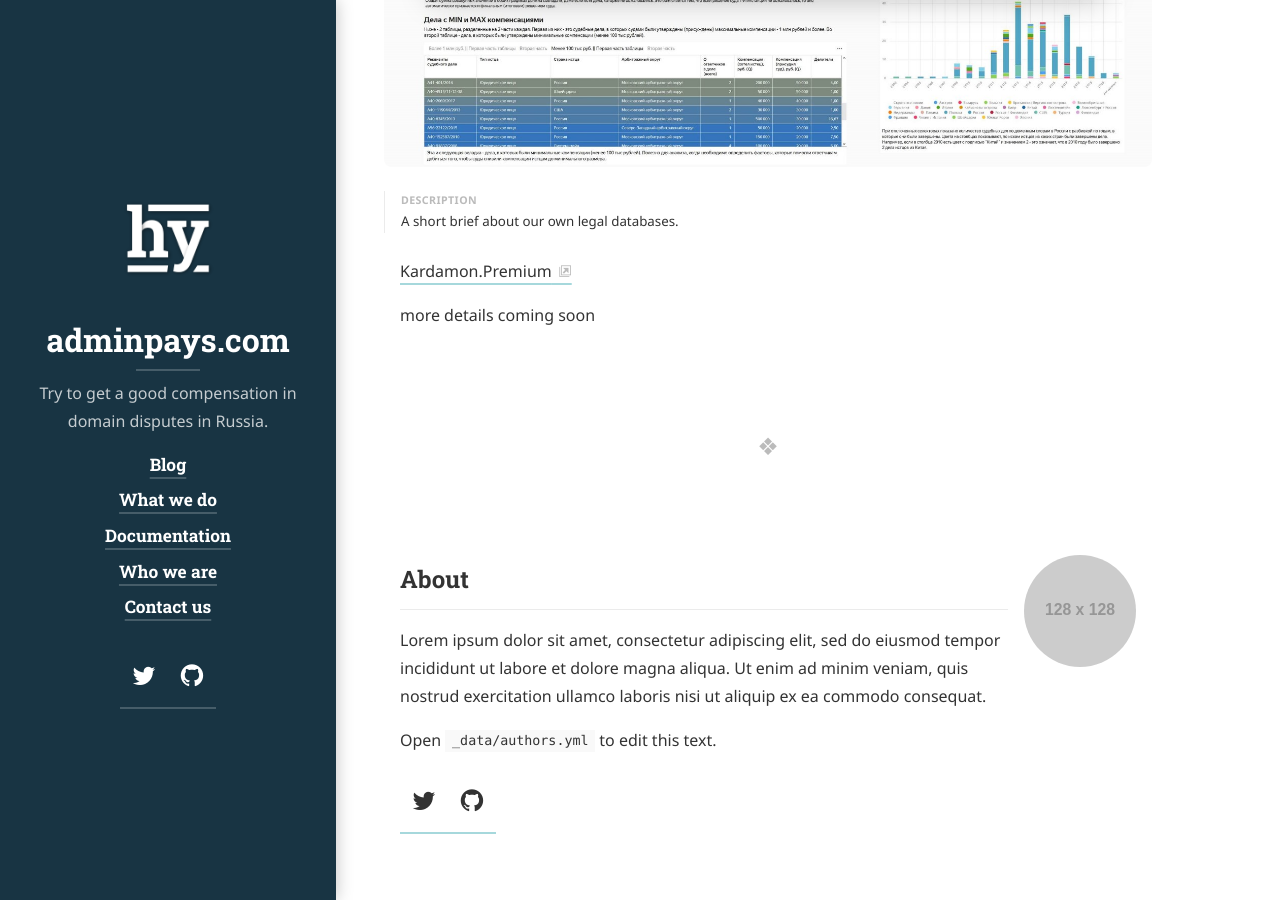
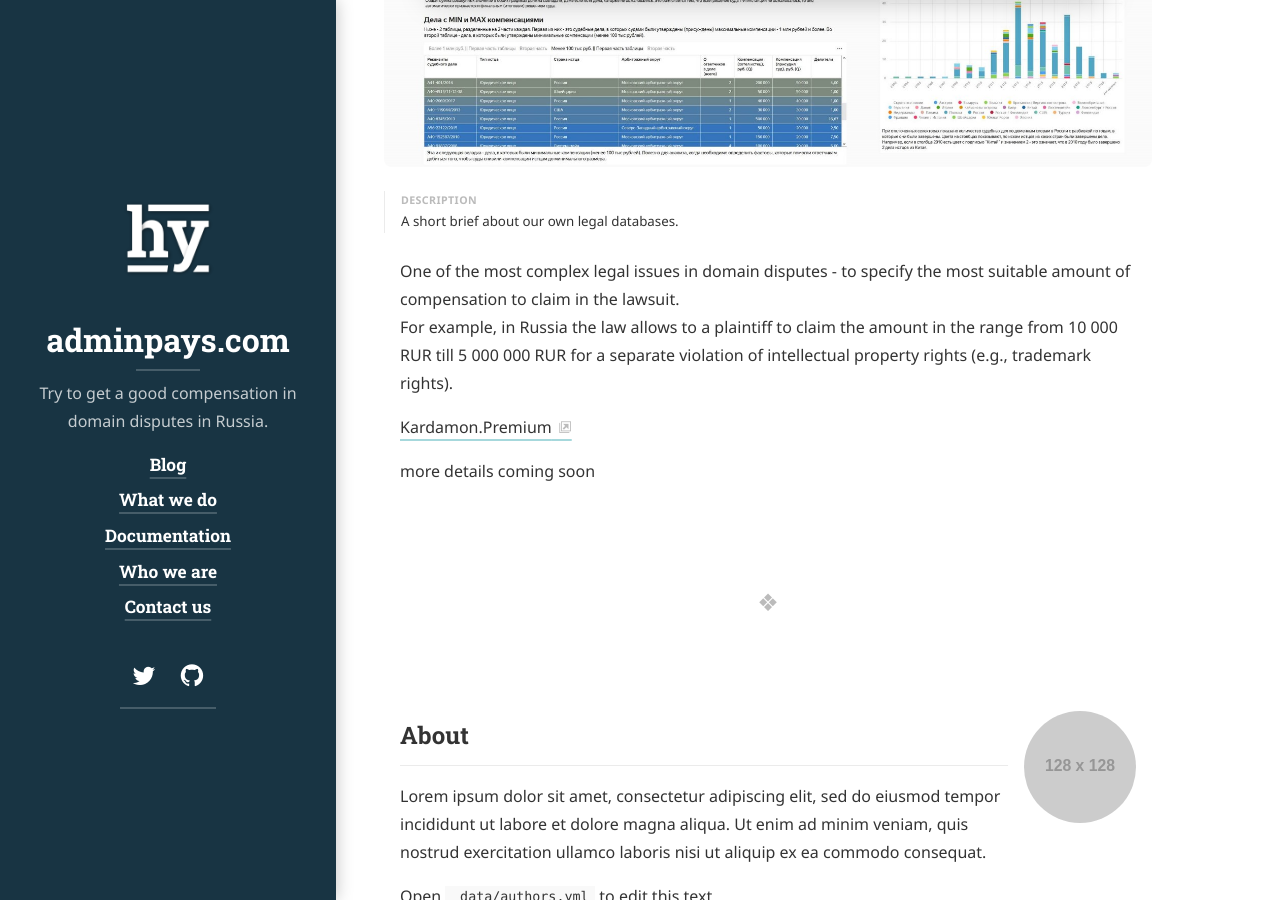
Before and after one commit to xCounsel/adminpays, a Jekyll site: the page built from _projects/databases.md, in a window 1280 px wide and 900 px high, scrolled down 487 px. Built offline with Jekyll 4.4.1, drawn with Linux system fonts in a browser that asks for light colours; cached includes are drawn as plain includes; nearby versions of some CDN libraries; some web fonts are replaced; library files that are not in the unit come from our copies.

Commit message:
Update databases.md

```diff
--- a/_projects/databases.md
+++ b/_projects/databases.md
@@ -21,6 +21,9 @@ theme_color: '#193747'
 sitemap: false
 ---
 
+One of the most complex legal issues in domain disputes - to specify the most suitable amount of compensation to claim in the lawsuit. <br/>
+For example, in Russia the law allows to a plaintiff to claim the amount in the range from 10 000 RUR till 5 000 000 RUR for a separate violation of intellectual property rights (e.g., trademark rights).
+
 [Kardamon.Premium](https://github.com/xCounsel/kardamon/tree/master/English/premium) <br/>
 
 more details coming soon
```
